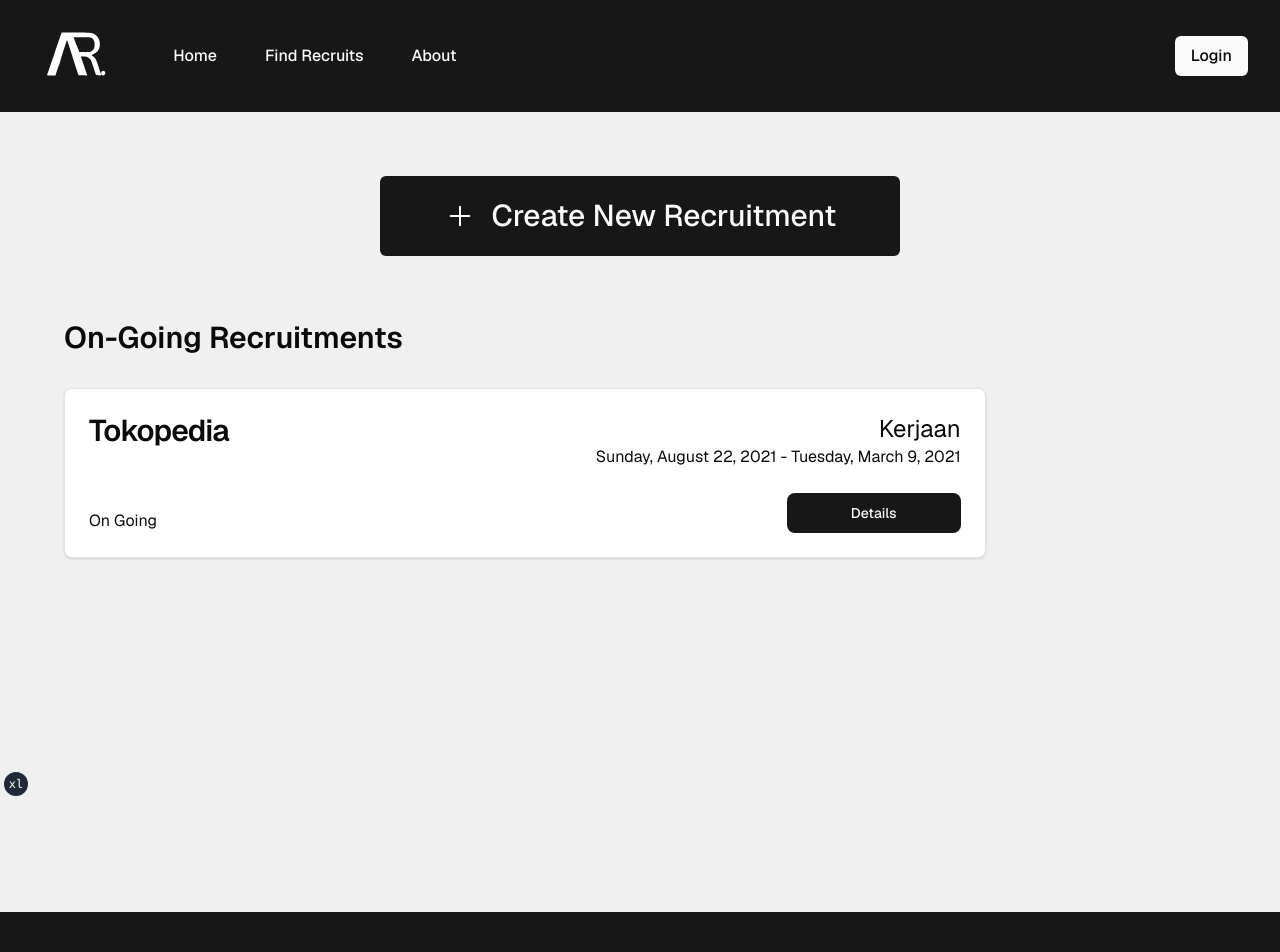
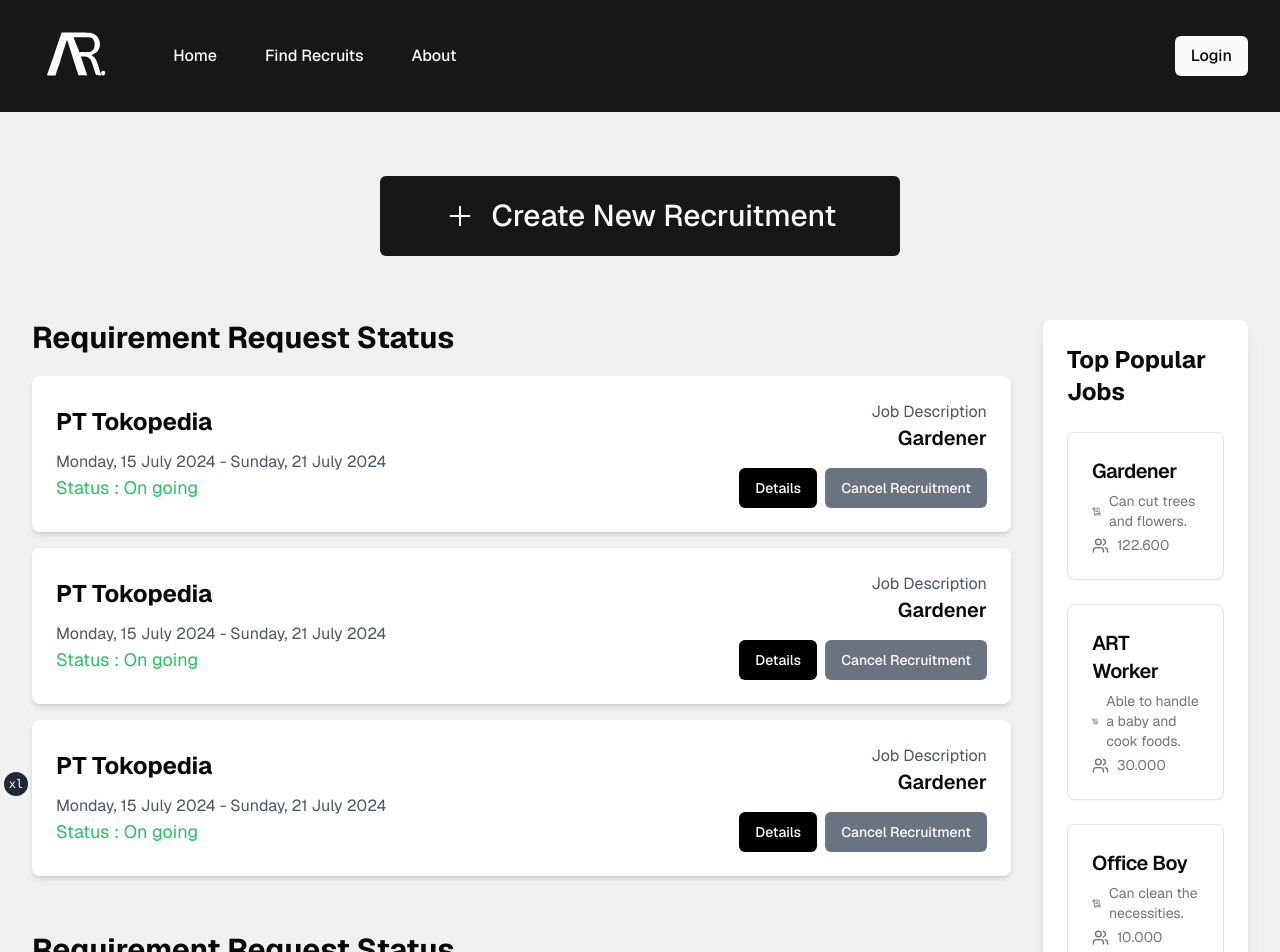
Before and after one commit to WinterRide/AltRecruit, a Next.js app: page /recruits in a window 1280 px wide. Shown: the top 952 px of the page. Built offline with nearby package versions, Linux system fonts and the light colour scheme.

Commit message:
add findrecruit

```diff
--- a/app/recruits/page.tsx
+++ b/app/recruits/page.tsx
@@ -1,12 +1,14 @@
 "use client";
 
-import RecruitmentCard from "@/components/RecruitmentCard";
+import PopularTab from "@/components/PopularTab";
+import RecruitmentAcceptCard from "@/components/RecruitmentAcceptCard";
 import { Button } from "@/components/ui/button";
 import { Plus } from "lucide-react";
-import { redirect } from "next/navigation";
+import { useRouter } from "next/navigation";
 import { useEffect } from "react";
 
 export default function Index() {
+  const router = useRouter();
   useEffect(() => {
     // const user = localStorage.getItem("user");
     // if (!user) {
@@ -20,12 +22,49 @@ export default function Index() {
 
   function handleCreateRecruitment() {
     // ! CEK DETAILS
-
-    redirect("/recruits/create");
+    // router.push("/recruits/create");
   }
 
+  const popularRoles = [
+    {
+      role: "Gardener",
+      requirements: "Can cut trees and flowers.",
+      hired: 122600,
+    },
+    {
+      role: "ART Worker",
+      requirements: "Able to handle a baby and cook foods.",
+      hired: 30000,
+    },
+    {
+      role: "Office Boy",
+      requirements: "Can clean the necessities.",
+      hired: 10000,
+    },
+  ];
+
+  const topRecruiters = [
+    {
+      role: "Tokopedia",
+      hired: 60000,
+    },
+    {
+      role: "GoClean",
+      hired: 45000,
+    },
+  ];
+
+  const recruitmentData = {
+    company: "PT Tokopedia",
+    jobdesk: "Gardener",
+    status: "On going",
+    startDate: "Monday, 15 July 2024",
+    endDate: "Sunday, 21 July 2024",
+  };
+
   return (
-    <div className="max-w-[min(1200px,90vw)] mx-auto w-full py-16 flex flex-col items-center gap-16 justify-center">
+    <>
+      <div className="mx-auto w-full py-16 flex flex-col items-center gap-16 justify-center">
         <Button
           onClick={handleCreateRecruitment}
           className="flex gap-4 text-3xl py-10 px-16"
@@ -33,24 +72,50 @@ export default function Index() {
           <Plus size={32} strokeWidth={1.5} />
           Create New Recruitment
         </Button>
-      <div className="grid grid-cols-[0.8fr,0.2fr] w-full">
-        <div className="w-full flex flex-col gap-8">
-          <div className="w-full flex flex-col gap-8">
-            <h2 className="text-3xl font-semibold">On-Going Recruitments</h2>
+      </div>
+
+      <div className="flex w-full px-8 gap-8">
+        <div className="flex flex-col w-full">
           <div className="w-full">
-              <RecruitmentCard
-                id={0}
-                company={"Tokopedia"}
-                jobdesc={"Kerjaan"}
-                status={"On Going"}
-                dateStart={"08/22/2021"}
-                dateEnd={"03/09/2021"}
+            <p className="text-3xl font-bold self-start">
+              Requirement Request Status
+            </p>
+            <div className="flex w-full mt-5 flex-col">
+              <div className="w-full">
+                <RecruitmentAcceptCard {...recruitmentData} />
+              </div>
+              <div className="w-full">
+                <RecruitmentAcceptCard {...recruitmentData} />
+              </div>
+              <div className="w-full">
+                <RecruitmentAcceptCard {...recruitmentData} />
+              </div>
+            </div>
+          </div>
+          <div className="w-full">
+            <p className="text-3xl font-bold self-start mt-10">
+              Requirement Request Status
+            </p>
+            <div className="flex w-full mt-5 flex-col">
+              <div className="w-full">
+                <RecruitmentAcceptCard {...recruitmentData} />
+              </div>
+              <div className="w-full">
+                <RecruitmentAcceptCard {...recruitmentData} />
+              </div>
+              <div className="w-full">
+                <RecruitmentAcceptCard {...recruitmentData} />
+              </div>
+            </div>
+          </div>
+        </div>
+        <div className="flex flex-col w-[20%] bg-white shadow-lg rounded-lg px-6 py-4 h-[calc(100vh-8rem)] sticky top-[1rem] max-lg:hidden">
+          <PopularTab
+            popularroles={popularRoles}
+            toprecruiters={topRecruiters}
           />
         </div>
       </div>
-        </div>
-        <div></div>
-      </div>
-    </div>
+    </>
   );
 }
--- a/components/PopularTab.tsx
+++ b/components/PopularTab.tsx
@@ -14,8 +14,15 @@ const PopularTab = ({
   popularroles,
   toprecruiters,
 }: {
-  popularroles: object;
-  toprecruiters: object;
+  popularroles: {
+    role: string;
+    requirements: string;
+    hired: number;
+  }[];
+  toprecruiters: {
+    role: string;
+    hired: number;
+  }[];
 }) => {
   return (
     <>
--- /dev/null
+++ b/components/RecruitmentAcceptCard.tsx
@@ -0,0 +1,58 @@
+import React from "react";
+import { Button } from "@/components/ui/button";
+import { useRouter } from "next/navigation";
+
+const RecruitmentAcceptCard = ({
+  company,
+  jobdesk,
+  status,
+  startDate,
+  endDate,
+}: {
+  company: string;
+  jobdesk: string;
+  status: string;
+  startDate: string;
+  endDate: string;
+}) => {
+  const router = useRouter();
+
+  return (
+    <div className="flex justify-between items-center w-full bg-white p-6 rounded-lg shadow-md mb-4">
+      <div className="flex flex-col">
+        <p className="text-2xl font-bold">{company}</p>
+        <div className="flex flex-col mt-2">
+          <span className="text-gray-600 mt-1">
+            {startDate} - {endDate}
+          </span>
+          <span
+            className={`text-lg ${
+              status === "On going" ? "text-green-500" : "text-red-500"
+            }`}
+          >
+            Status : {status}
+          </span>
+        </div>
+      </div>
+      <div className="flex flex-col items-end">
+        <span className="text-gray-600">Job Description</span>
+        <span className="text-xl font-semibold">{jobdesk}</span>
+
+        <div className="flex gap-2 mt-4">
+          <Button
+            variant="default"
+            className="bg-black text-white"
+            onClick={() => router.push("/jobs/1")}
+          >
+            Details
+          </Button>
+          <Button variant="default" className="bg-gray-500 text-white">
+            Cancel Recruitment
+          </Button>
+        </div>
+      </div>
+    </div>
+  );
+};
+
+export default RecruitmentAcceptCard;
--- a/index.d.ts
+++ b/index.d.ts
@@ -41,3 +41,7 @@ type RecruiterDetails = {
   location?: string;
   website?: string;
 };
+
+type Company = {
+  name?
+}
```
Lines whose indentation alone changed are shown as unchanged.
